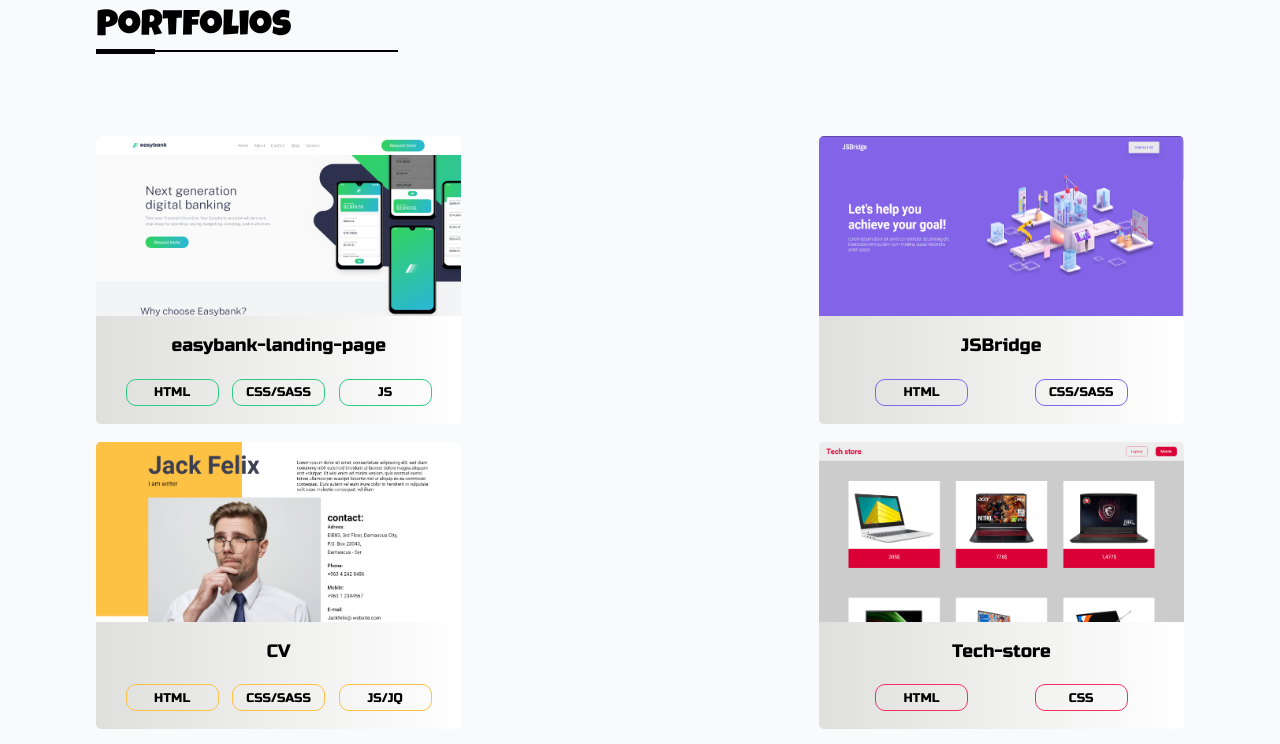
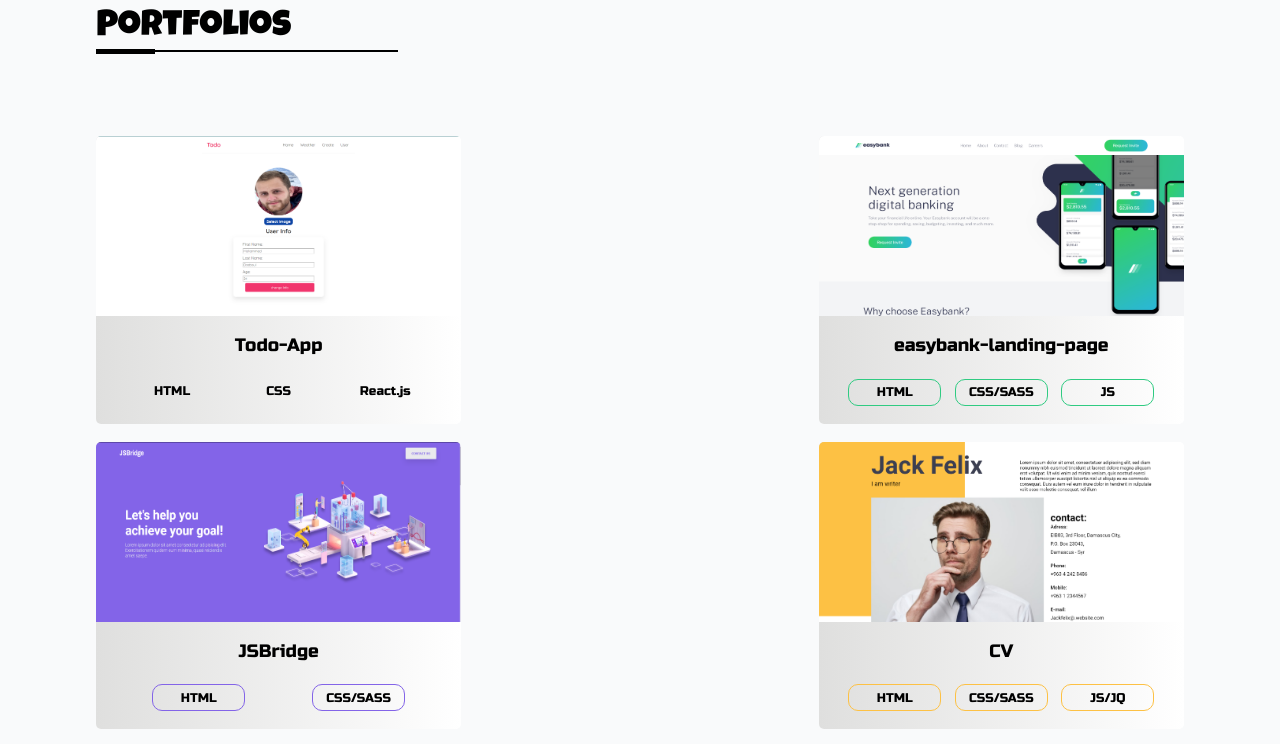
Before and after one commit to Mohammad-Daaboul98/portfolio, a website: page index.html in a window 1280 px wide. Shown: the part 1640-2384 px from the top of the page. Drawn offline with nearby package versions, Linux system fonts and the light colour scheme; grey boxes are pictures that could not be loaded.

Commit message:
add todolist

```diff
--- a/index.html
+++ b/index.html
@@ -144,6 +144,24 @@
                 </h1>
             </div>
             <div class="portfolios-box">
+                <div class="portfolios-box__🕸 portfolios-box__🕸-todo" data-aos="fade-up"
+                data-aos-anchor-placement="center-bottom" data-aos-duration="2000">
+                <a target="popup" href="https://63ebadf212738a1ab316aad2--todo-list-98.netlify.app/"
+                    class="portfolios-box__🕸__link">
+                    <img class="portfolios-box__🕸__link--img" src="./img/todo.png"
+                        alt="easy-banck">
+                    <div class="portfolios-box__🕸__link--content">
+                        <h4 class="portfolios-box__🕸__link--content__title">
+                            Todo-App
+                        </h4>
+                        <ul class="portfolios-box__🕸__list">
+                            <li class="portfolios-box__🕸__item portfolios-box__🕸__item-todo">HTML</li>
+                            <li class="portfolios-box__🕸__item portfolios-box__🕸__item-todo">CSS</li>
+                            <li class="portfolios-box__🕸__item portfolios-box__🕸__item-todo">React.js</li>
+                        </ul>
+                    </div>
+                </a>
+            </div>
                 <div class="portfolios-box__🕸 portfolios-box__🕸-i" data-aos="fade-up"
                     data-aos-anchor-placement="center-bottom" data-aos-duration="2000">
                     <a target="popup" href="https://mohammad-daaboul98.github.io/landing-page/"
--- a/sass/_layout.scss
+++ b/sass/_layout.scss
@@ -404,6 +404,11 @@
             &:hover{
                 background-image: linear-gradient(to right,#ff4c68 ,#eee);
             }
+            &-todo{
+                border: 1px solid #f1356d;
+                &:hover{
+                    background-image: linear-gradient(to right,#f1356d ,#eee);
+                }
         }
         &:hover{
             color: #fff;
@@ -437,6 +442,9 @@
     }
     &__🕸-ix:hover{
         box-shadow: 0rem 2rem 2rem rgba(#ff4c68, 0.3);
+    }
+    &__🕸-todo:hover{
+        box-shadow: 0rem 2rem 2rem rgba(#f1356d, 0.3);
     }
 }
 
@@ -608,3 +616,4 @@
         }
     }
 }
+}
```
Also changed, not shown: css/style.css, css/style.prefix.css, img/todo.png (added).
